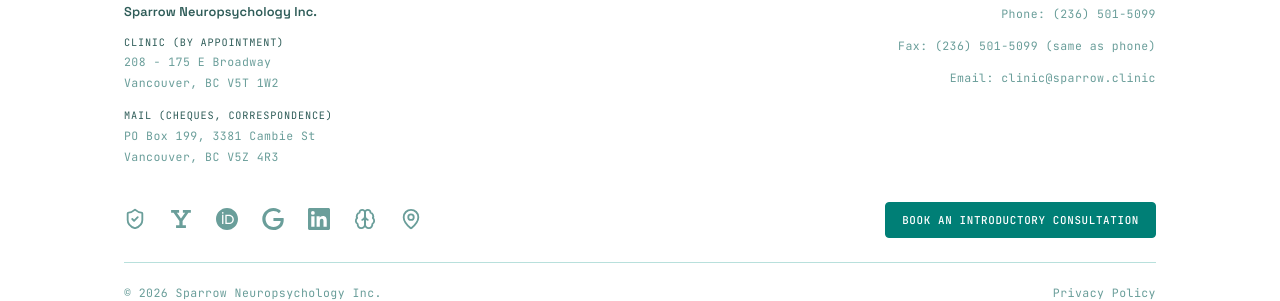
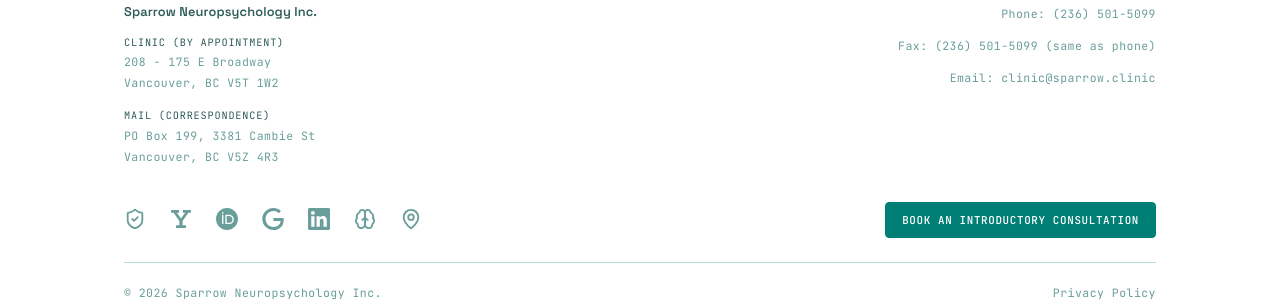
Before and after one commit to cfxb/sparrow-clinic, a Jekyll site: the page built from index.md, in a window 1280 px wide and 900 px high, scrolled down 1317 px. Shown: the part 572-873 px from the top of the window. Built offline with Jekyll 4.4.1, drawn with Linux system fonts in a browser that asks for light colours.

Commit message:
Drop "cheques" from footer mail label
Co-Authored-By: Claude Sonnet 5 <noreply@anthropic.com>
Claude-Session: https://claude.ai/code/session_01PmkSVCMqC1qQVEcpzGFf2b

```diff
--- a/_includes/footer.html
+++ b/_includes/footer.html
@@ -7,7 +7,7 @@
           <p><span class="site-footer__label">Clinic (by appointment)</span><br>
           {{ site.data.contact.address }}<br>
           {{ site.data.contact.city }}, {{ site.data.contact.province }} {{ site.data.contact.postal }}</p>
-          <p><span class="site-footer__label">Mail (cheques, correspondence)</span><br>
+          <p><span class="site-footer__label">Mail (correspondence)</span><br>
           {{ site.data.contact.mailing_address }}, {{ site.data.contact.mailing_address2 }}<br>
           {{ site.data.contact.mailing_city }}, {{ site.data.contact.mailing_province }} {{ site.data.contact.mailing_postal }}</p>
         </div>
```
